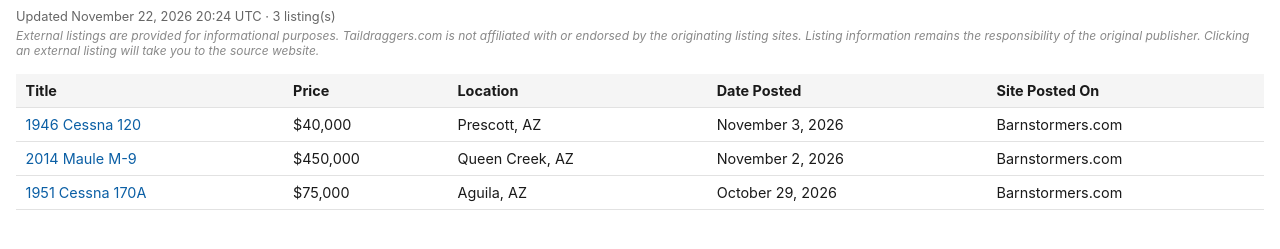
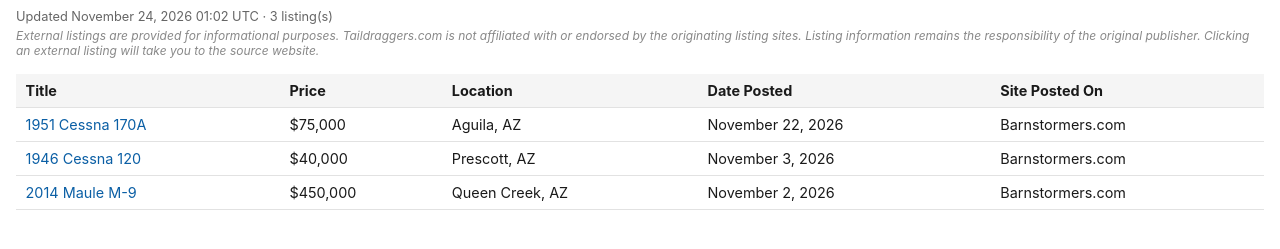
Before and after one commit to taildraggers/arizona, a plain HTML site: page docs/index.html in a window 1280 px wide. Shown: the part 43-292 px from the top of the page. Drawn offline with Linux system fonts and the light colour scheme.

Commit message:
Update Arizona listings (2026-11-24)

```diff
--- a/docs/index.html
+++ b/docs/index.html
@@ -58,16 +58,16 @@
 </head>
 <body>
   <h1>Taildragger Ads in Arizona</h1>
-  <div class="updated">Updated November 22, 2026 20:24 UTC &middot; 3 listing(s)</div>
+  <div class="updated">Updated November 24, 2026 01:02 UTC &middot; 3 listing(s)</div>
   <div class="disclaimer">External listings are provided for informational purposes. Taildraggers.com is not affiliated with or endorsed by the originating listing sites. Listing information remains the responsibility of the original publisher. Clicking an external listing will take you to the source website.</div>
   <table>
     <thead>
       <tr><th>Title</th><th>Price</th><th>Location</th><th>Date Posted</th><th>Site Posted On</th></tr>
     </thead>
     <tbody>
+        <tr><td><a href="https://www.barnstormers.com/classified-2058423-Cessna-170A-1951-TSMO-868.html" target="_blank" rel="noopener noreferrer">1951 Cessna 170A</a></td><td>$75,000</td><td>Aguila, AZ</td><td>November 22, 2026</td><td>Barnstormers.com</td></tr>
         <tr><td><a href="https://www.barnstormers.com/classified-2081791-1946-CESSNA-120.html" target="_blank" rel="noopener noreferrer">1946 Cessna 120</a></td><td>$40,000</td><td>Prescott, AZ</td><td>November 3, 2026</td><td>Barnstormers.com</td></tr>
         <tr><td><a href="https://www.barnstormers.com/classified-2081544-2014-Maule-M9.html" target="_blank" rel="noopener noreferrer">2014 Maule M-9</a></td><td>$450,000</td><td>Queen Creek, AZ</td><td>November 2, 2026</td><td>Barnstormers.com</td></tr>
-        <tr><td><a href="https://www.barnstormers.com/classified-2058423-Cessna-170A-1951-TSMO-868.html" target="_blank" rel="noopener noreferrer">1951 Cessna 170A</a></td><td>$75,000</td><td>Aguila, AZ</td><td>October 29, 2026</td><td>Barnstormers.com</td></tr>
     </tbody>
   </table>
 <script>
```
